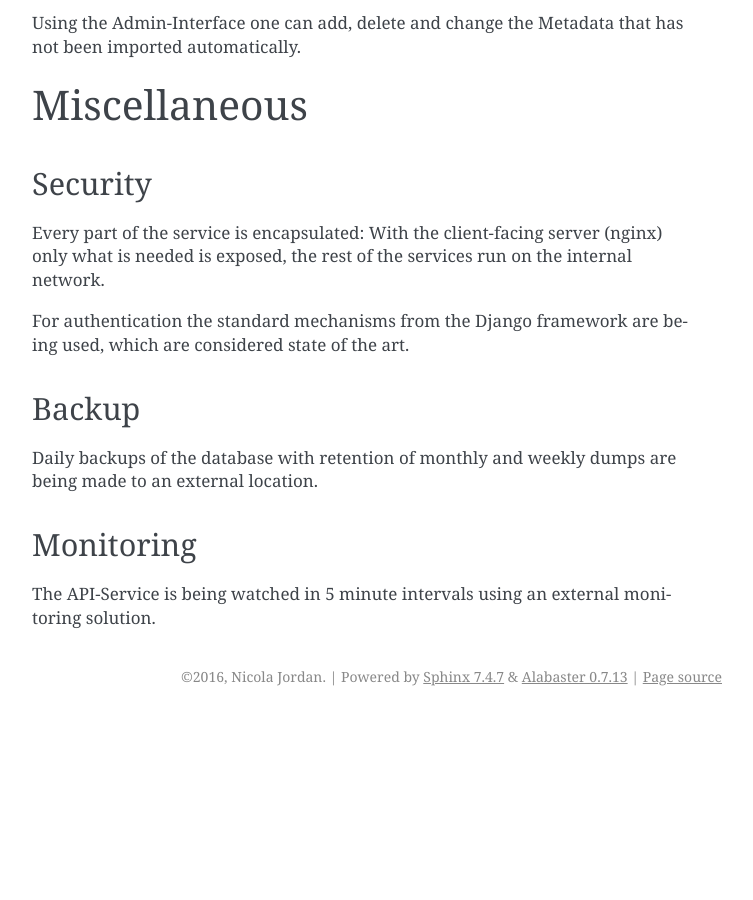
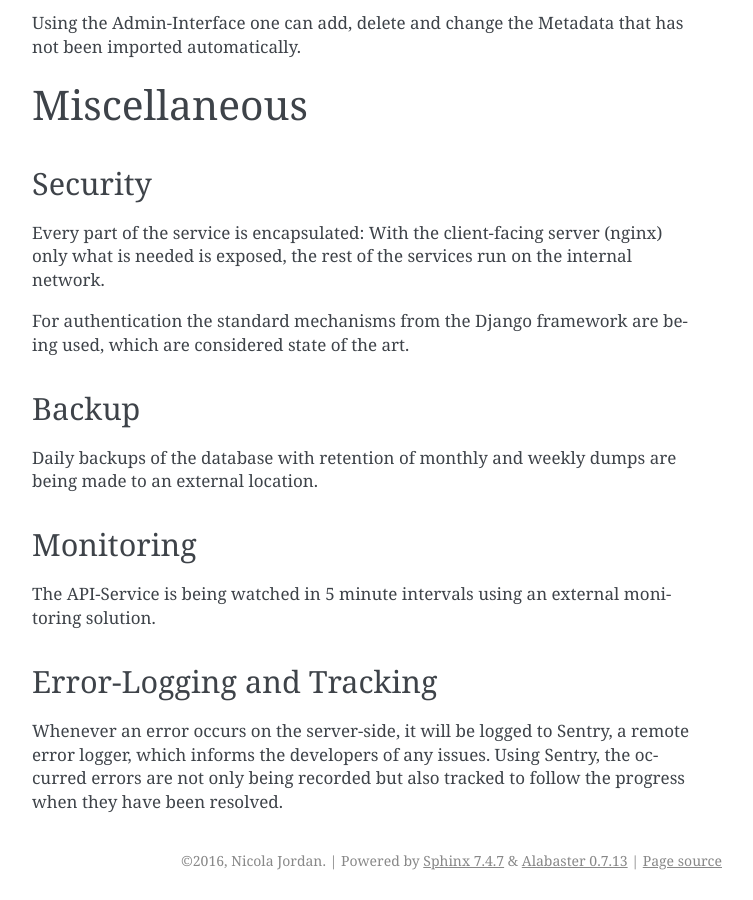
Before and after one commit to geometalab/G4SE-Compass, a Sphinx documentation site: the page built from docs/overview.rst, in a window 1280 px wide and 900 px high, scrolled down 4234 px. Shown: the whole window, without its empty margins (388-1141 px from the left). Built offline with Sphinx 7.4.7, drawn with Linux system fonts in a browser that asks for light colours; before the commit the page ends 4950 px from its top, so only the background shows below that; some of the changed text lies outside the part shown.

Commit message:
add a section about error logging and tracking

```diff
--- a/docs/overview.rst
+++ b/docs/overview.rst
@@ -187,3 +187,13 @@ Monitoring
 ~~~~~~~~~~
 
 The API-Service is being watched in 5 minute intervals using an external monitoring solution.
+
+
+Error-Logging and Tracking
+~~~~~~~~~~~~~~~~~~~~~~~~~~
+
+Whenever an error occurs on the server-side, it will be logged
+to Sentry, a remote error logger, which informs the
+developers of any issues. Using Sentry, the occurred errors
+are not only being recorded but also tracked to follow the progress
+when they have been resolved.
```
Also changed, not shown: 1 other file.
